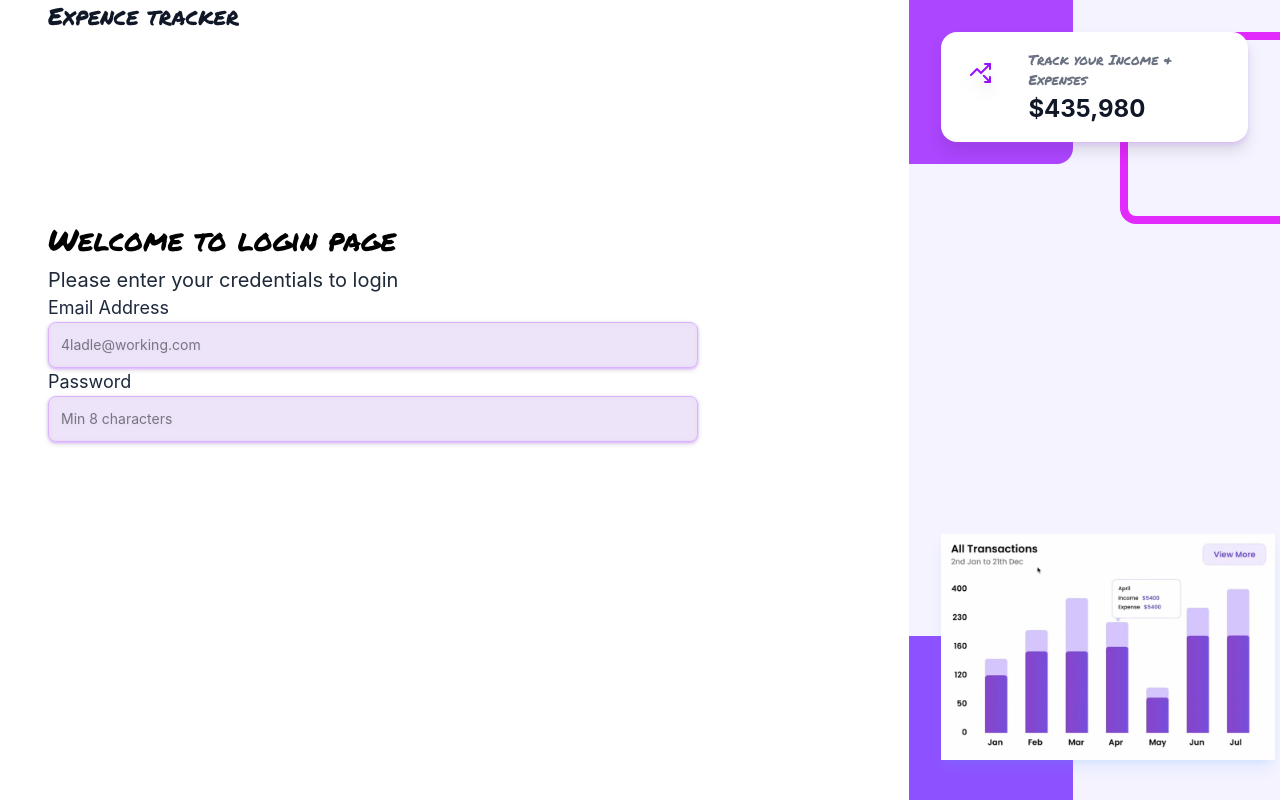
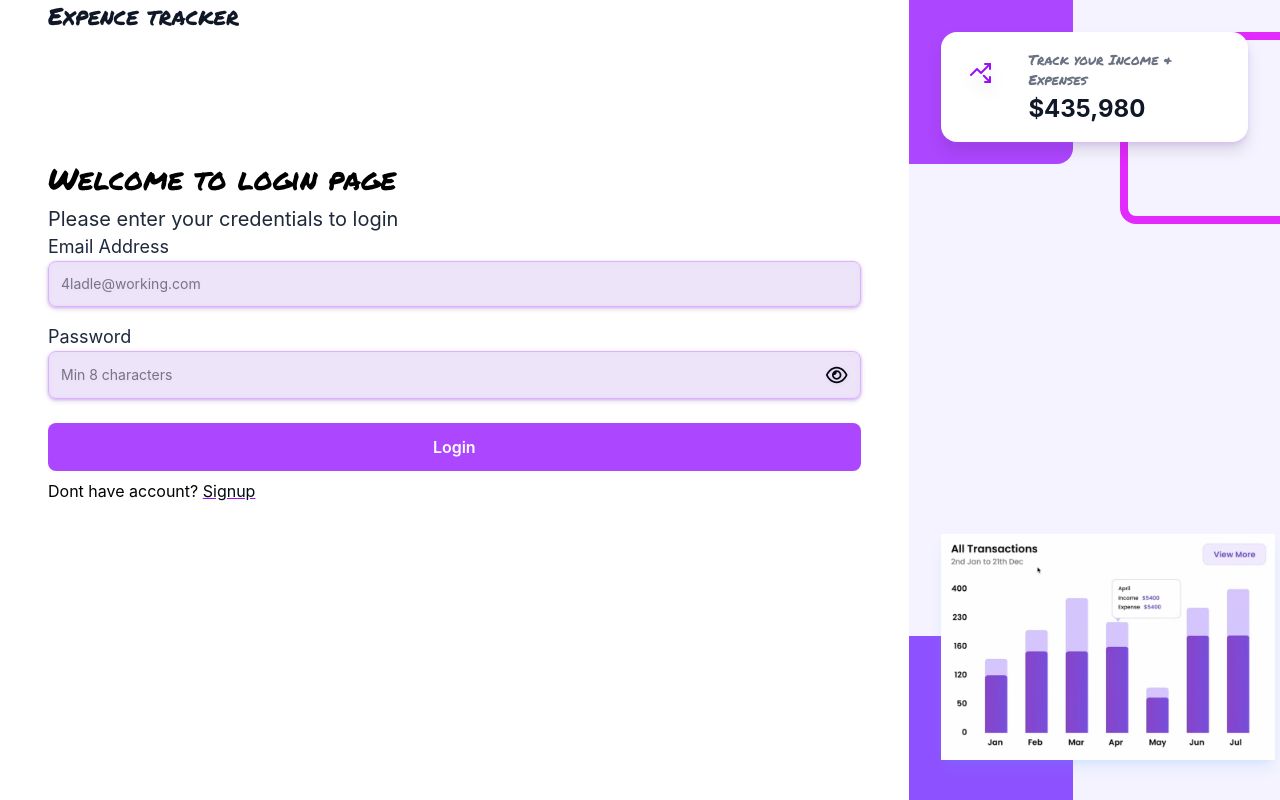
Before and after one commit to HariomSinghKumarOmGit/expense-tracker, a React (Vite) app: page /login in a window 1280 px wide. Built offline with nearby package versions, Linux system fonts and the light colour scheme; a web font is replaced by a local one.

Commit message:
push to all people

```diff
--- a/src/index.css
+++ b/src/index.css
@@ -42,5 +42,5 @@ h1, h2, h3, h4, h5, h6 {
 }
 
 .input-box {
-  @apply flex items-center w-[80%] p-3 rounded-lg border border-purple-300 text-sm text-gray-950 drop-shadow-sm shadow-sm bg-purple-300/25 shadow-purple-300;
+  @apply mt-0 mb-4 flex items-center w-[100%] p-3 rounded-lg border border-purple-300 text-sm text-gray-950 drop-shadow-sm shadow-sm bg-purple-300/25 shadow-purple-300;
 }
--- a/src/pages/Auth/Login.jsx
+++ b/src/pages/Auth/Login.jsx
@@ -1,6 +1,6 @@
 import React, { useState } from 'react'
 import AuthLayout from '../../components/layout/AuthLayout'
-import { useNavigate } from 'react-router-dom';
+import { Link, useNavigate } from 'react-router-dom';
 import Input from '../../assets/Inputs/Input';
 
 const Login = () => {
@@ -34,9 +34,19 @@ const Login = () => {
             onChange={({target})=>setPassword(target.value)}
             lable="Password"
             placeholder="Min 8 characters"
-            type="text"
+            type="password"
           />
 
+          {error && <p className='text-red text-2xl p-4 '>{error}</p> }
+
+          <button type='submit' className='mt-2 mb-2 w-full bg-purple-500 text-white py-3 rounded-lg font-semibold hover:bg-purple-500/50 transition-colors ' >
+          Login
+          </button>
+
+          <p>
+            Dont have account?{"    "}
+            <Link to="/signup" className='text-gray-950 hover:text-purple-500  underline decoration-purple-600 ' >Signup</Link>
+          </p>
         </form>
 
 
```
